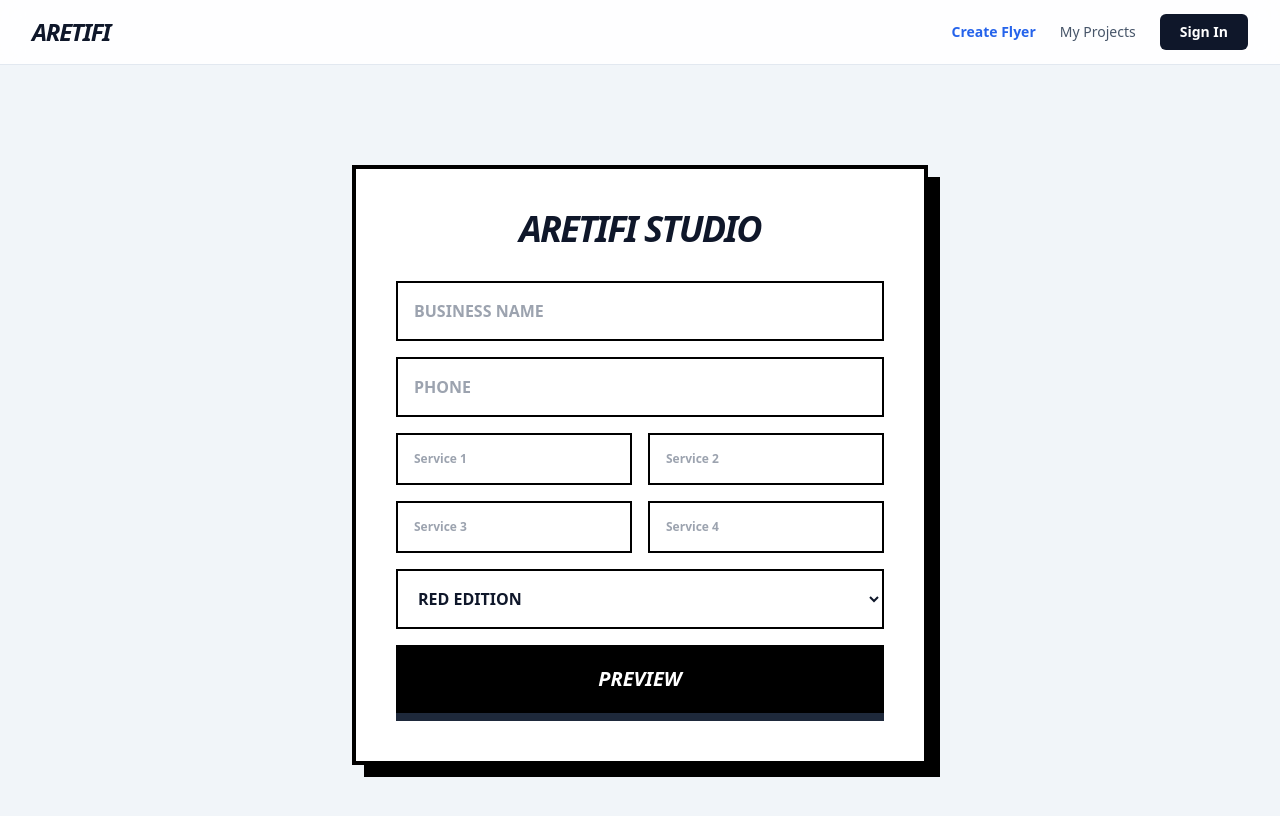
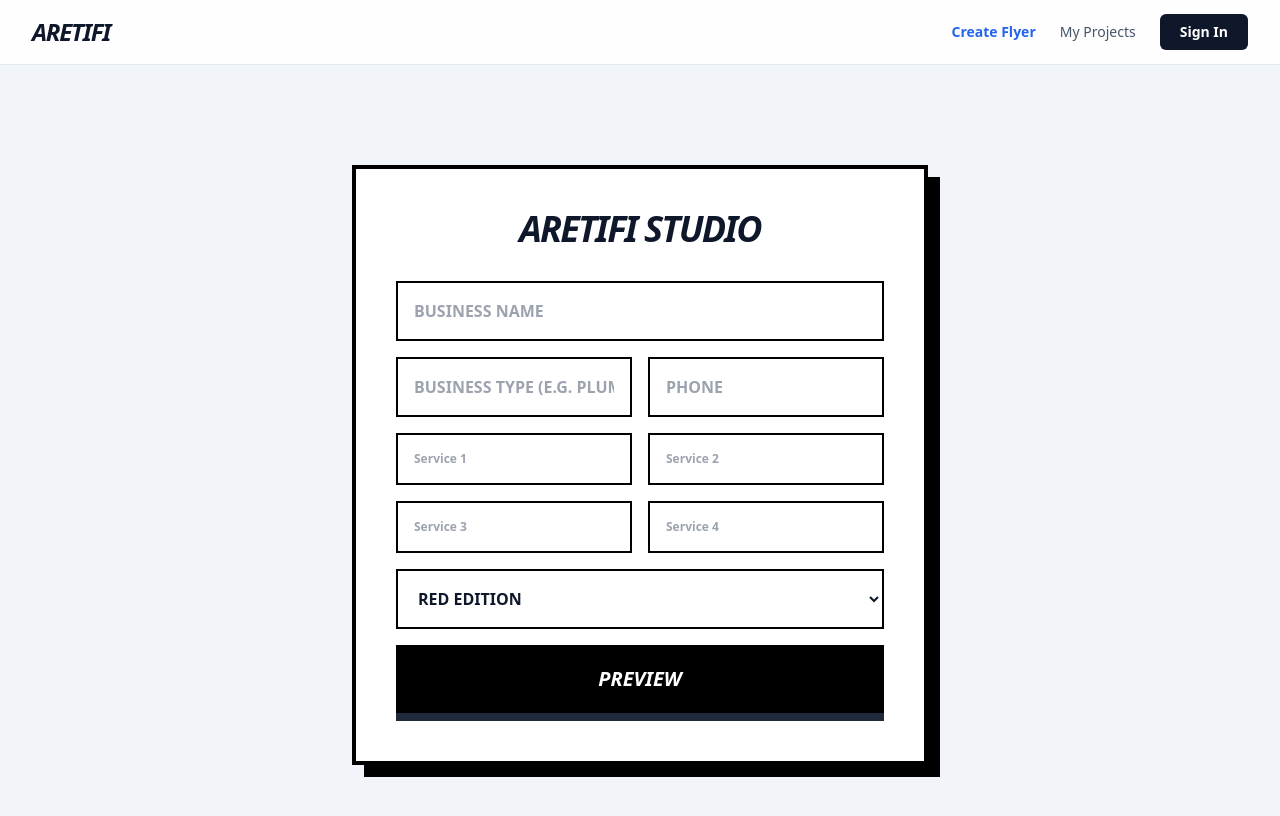
Before and after one commit to jakejmanley-collab/local-service-ads, a Next.js app: page /preview in a window 1280 px wide. Shown: the top 816 px of the page. Built offline with nearby package versions, Linux system fonts and the light colour scheme.

Commit message:
Update page.tsx

```diff
--- a/app/preview/page.tsx
+++ b/app/preview/page.tsx
@@ -58,7 +58,6 @@ const MasterTemplate = ({ id, data, configKey, rawDatabase }: any) => {
           </foreignObject>
         )}
 
-        {/* DEBUG MODE: If p2 exists, it will have a bright pink border to show us where it is */}
         {p2 && (
           <foreignObject x={p2.x} y={p2.y} width={p2.w} height={p2.h}>
             <div style={{ width: '100%', height: '100%', border: '4px solid #ff00ff', boxSizing: 'border-box', ...clip }}>
@@ -85,10 +84,18 @@ const MasterTemplate = ({ id, data, configKey, rawDatabase }: any) => {
 
 export default function PreviewPage() {
   const [db, setDb] = useState<Record<string, any>>({});
-  const [form, setForm] = useState({ businessName: '', phone: '', service1: '', service2: '', service3: '', service4: '', themeColor: 'red' });
+  const [form, setForm] = useState({
+    businessName: '',
+    field: '',
+    phone: '',
+    service1: '',
+    service2: '',
+    service3: '',
+    service4: '',
+    themeColor: 'red'
+  });
   const [show, setShow] = useState(false);
 
-  // PERSISTENCE: Load from local storage on mount
   useEffect(() => {
     const saved = localStorage.getItem('flyer_form_data');
     if (saved) setForm(JSON.parse(saved));
@@ -102,7 +109,6 @@ export default function PreviewPage() {
     });
   }, []);
 
-  // PERSISTENCE: Save to local storage on change
   useEffect(() => {
     localStorage.setItem('flyer_form_data', JSON.stringify(form));
   }, [form]);
@@ -136,7 +142,10 @@ export default function PreviewPage() {
         <h1 className="text-4xl font-black uppercase text-center mb-8 italic tracking-tighter">Aretifi Studio</h1>
         <form onSubmit={(e) => { e.preventDefault(); setShow(true); }} className="space-y-4">
           <input value={form.businessName} required placeholder="Business Name" className="w-full border-2 p-4 border-black font-bold uppercase" onChange={e => setForm({...form, businessName: e.target.value})} />
-          <input value={form.phone} required placeholder="Phone" className="w-full border-2 p-4 border-black font-bold uppercase" onChange={e => setForm({...form, phone: e.target.value})} />
+          <div className="grid grid-cols-2 gap-4">
+            <input value={form.field} required placeholder="Business Type (e.g. Plumbing)" className="w-full border-2 p-4 border-black font-bold uppercase" onChange={e => setForm({...form, field: e.target.value})} />
+            <input value={form.phone} required placeholder="Phone" className="w-full border-2 p-4 border-black font-bold uppercase" onChange={e => setForm({...form, phone: e.target.value})} />
+          </div>
           <div className="grid grid-cols-2 gap-4">
             <input value={form.service1} required placeholder="Service 1" className="w-full border-2 p-4 border-black font-bold text-xs" onChange={e => setForm({...form, service1: e.target.value})} />
             <input value={form.service2} required placeholder="Service 2" className="w-full border-2 p-4 border-black font-bold text-xs" onChange={e => setForm({...form, service2: e.target.value})} />
```
